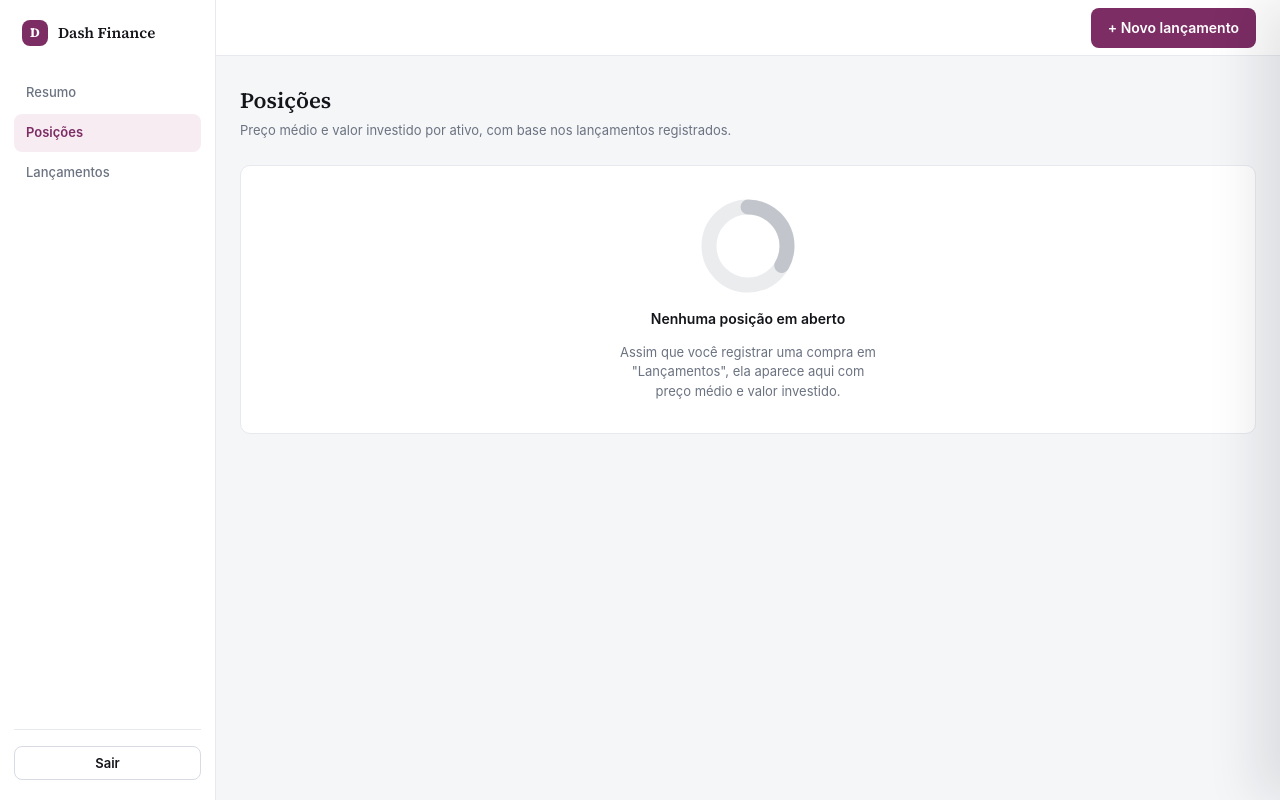
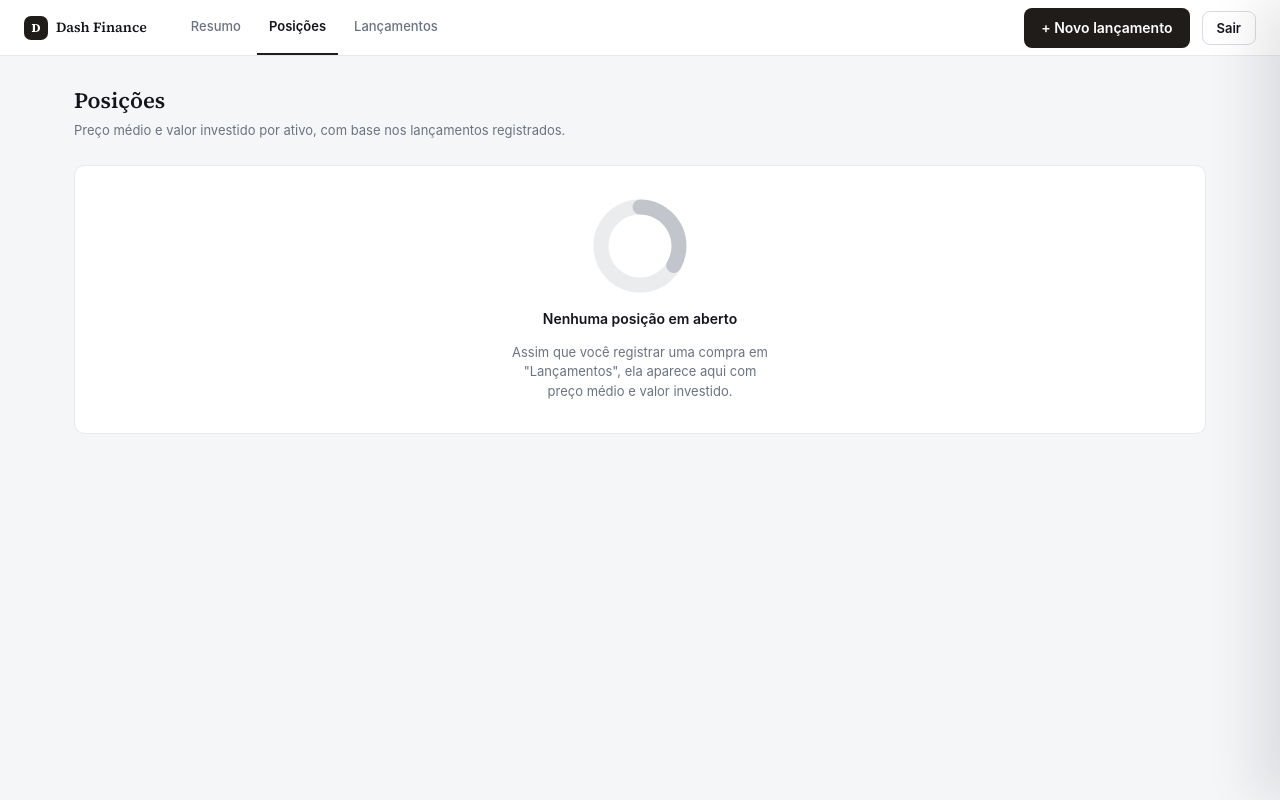
Before and after one commit to BitCoderSoft/findash, a Django app: page /posicoes/ in a window 1280 px wide. Run offline with Django 5.2, Linux system fonts and the light colour scheme; the visitor is signed in with stand-in values (Sample User, id 1); data that the repository does not hold is empty.

Commit message:
reverte sidebar pra topbar horizontal, acento vira grafite
Usuario rejeitou a sidebar (achou horrivel) e ficou em duvida com o
acento berry (leu como lilas). Volta a navegacao pro topbar horizontal
de antes (sticky), removendo _sidebar.html e as classes .sidebar*/
.main-area/.page-topbar. Miolo (KPI hero, donut com total no centro,
serif nos titulos/numeros) mantido - so a navegacao e a cor voltaram
atras.

Troca --color-primary de berry (#7c2d64) pra grafite quase-preto
(#201c1a): testei amber/copper como alternativa mais quente e falhou
no validador da dataviz por ficar proximo demais do vermelho de perda
(ΔE normal-vision 11.6, abaixo do piso de 15). Com vermelho, laranja,
amarelo, verde, aqua e azul ja ocupados por semantica/categoria, sobra
pouco espaco de matiz pra um 2o acento cromatico sem colidir -
acromatico (grafite) resolve isso de vez, sem competir com nenhuma cor
de dado.

```diff
--- a/investments/static/investments/css/base.css
+++ b/investments/static/investments/css/base.css
@@ -16,9 +20,9 @@
     --color-text-muted: #6b7280;
     --color-text-subtle: #9aa0ab;
 
-    --color-primary: #7c2d64;
-    --color-primary-hover: #5f2150;
-    --color-primary-soft: #f8ecf3;
+    --color-primary: #201c1a;
+    --color-primary-hover: #3a332e;
+    --color-primary-soft: #f1efec;
 
     --color-success: #17803d;
     --color-success-bg: #e3f6ea;
@@ -26,8 +30,8 @@
     --color-danger-bg: #fbe9e8;
     --color-neutral-bg: #eef0f3;
 
-    --color-brand-panel-1: #170f16;
-    --color-brand-panel-2: #3a1830;
+    --color-brand-panel-1: #17161a;
+    --color-brand-panel-2: #2b2a30;
 
     /* Radius */
     --radius-sm: 8px;
@@ -50,8 +54,6 @@
 
     --font: -apple-system, BlinkMacSystemFont, "Segoe UI", Roboto, Helvetica, Arial, sans-serif;
     --font-display: "Source Serif 4", Georgia, "Times New Roman", serif;
-
-    --sidebar-width: 216px;
 }
 
 *, *::before, *::after {
@@ -329,41 +331,38 @@
 }
 
 /* ---------------------------------------------------------------
-   App shell (sidebar fixa + área principal)
+   App shell (topbar horizontal — sidebar tentada e rejeitada pelo
+   usuário nesta rodada, ver AGENTS.md)
    --------------------------------------------------------------- */
 
 .app-shell {
     min-height: 100vh;
-    display: flex;
 }
 
-.sidebar {
-    position: fixed;
+.topbar {
+    position: sticky;
     top: 0;
-    left: 0;
-    bottom: 0;
-    width: var(--sidebar-width);
+    z-index: 20;
     display: flex;
-    flex-direction: column;
-    padding: 20px 14px;
+    align-items: center;
+    gap: 32px;
+    height: 56px;
+    padding: 0 24px;
     background: var(--color-surface);
-    border-right: 1px solid var(--color-border);
-    z-index: 20;
+    border-bottom: 1px solid var(--color-border);
 }
 
-.sidebar-brand {
+.brand {
     display: flex;
     align-items: center;
-    gap: 10px;
-    padding: 0 8px;
-    margin-bottom: 28px;
+    gap: 8px;
     flex-shrink: 0;
 }
 
 .brand-mark {
-    width: 26px;
-    height: 26px;
-    border-radius: 8px;
+    width: 24px;
+    height: 24px;
+    border-radius: 7px;
     background: var(--color-primary);
     color: #fff;
     display: flex;
@@ -371,43 +370,42 @@
     justify-content: center;
     font-weight: 700;
     font-family: var(--font-display);
-    font-size: var(--text-sm);
-    flex-shrink: 0;
+    font-size: var(--text-xs);
 }
 
 .brand-name {
     font-family: var(--font-display);
     font-weight: 600;
-    font-size: var(--text-md);
-    white-space: nowrap;
+    font-size: var(--text-base);
 }
 
-.sidebar-nav {
+.main-nav {
     display: flex;
-    flex-direction: column;
-    gap: 2px;
+    align-items: center;
+    gap: 4px;
+    height: 100%;
+    overflow-x: auto;
 }
 
 .nav-item {
     display: flex;
     align-items: center;
-    height: 38px;
+    height: 100%;
     padding: 0 12px;
-    border-radius: var(--radius-sm);
     font-size: var(--text-sm);
     font-weight: 500;
     color: var(--color-text-muted);
+    border-bottom: 2px solid transparent;
     white-space: nowrap;
 }
 
 a.nav-item:hover {
-    background: var(--color-neutral-bg);
     color: var(--color-text);
 }
 
 .nav-item.active {
-    background: var(--color-primary-soft);
-    color: var(--color-primary);
+    color: var(--color-text);
+    border-bottom-color: var(--color-primary);
     font-weight: 600;
 }
 
@@ -416,35 +414,12 @@
     cursor: not-allowed;
 }
 
-.sidebar-footer {
-    margin-top: auto;
-    padding-top: 16px;
-    border-top: 1px solid var(--color-border);
+.topbar-actions {
+    margin-left: auto;
     flex-shrink: 0;
-}
-
-.sidebar-footer form,
-.sidebar-footer .button {
-    width: 100%;
-}
-
-.main-area {
-    flex: 1;
-    min-width: 0;
-    margin-left: var(--sidebar-width);
-}
-
-.page-topbar {
-    position: sticky;
-    top: 0;
-    z-index: 15;
     display: flex;
     align-items: center;
-    justify-content: flex-end;
-    height: 56px;
-    padding: 0 24px;
-    background: var(--color-surface);
-    border-bottom: 1px solid var(--color-border);
+    gap: 12px;
 }
 
 .page-content {
--- a/investments/templates/investments/_sidebar.html
+++ /dev/null
@@ -1,17 +0,0 @@
-<aside class="sidebar">
-    <div class="sidebar-brand">
-        <span class="brand-mark">D</span>
-        <span class="brand-name">Dash Finance</span>
-    </div>
-    <nav class="sidebar-nav">
-        <a href="{% url 'dashboard' %}" class="nav-item {% if active == 'dashboard' %}active{% endif %}">Resumo</a>
-        <a href="{% url 'posicoes' %}" class="nav-item {% if active == 'posicoes' %}active{% endif %}">Posições</a>
-        <a href="{% url 'transacoes' %}" class="nav-item {% if active == 'transacoes' %}active{% endif %}">Lançamentos</a>
-    </nav>
-    <div class="sidebar-footer">
-        <form method="post" action="{% url 'logout' %}">
-            {% csrf_token %}
-            <button type="submit" class="button ghost">Sair</button>
-        </form>
-    </div>
-</aside>
--- a/investments/templates/investments/posicoes.html
+++ b/investments/templates/investments/posicoes.html
@@ -4,12 +4,24 @@
 
 {% block content %}
 <div class="app-shell">
-    {% include 'investments/_sidebar.html' with active='posicoes' %}
-
-    <div class="main-area">
-        <header class="page-topbar">
+    <header class="topbar">
+        <div class="brand">
+            <span class="brand-mark">D</span>
+            <span class="brand-name">Dash Finance</span>
+        </div>
+        <nav class="main-nav">
+            <a href="{% url 'dashboard' %}" class="nav-item">Resumo</a>
+            <a href="{% url 'posicoes' %}" class="nav-item active">Posições</a>
+            <a href="{% url 'transacoes' %}" class="nav-item">Lançamentos</a>
+        </nav>
+        <div class="topbar-actions">
             <button type="button" class="button primary" data-drawer-open="drawer-transacao">+ Novo lançamento</button>
-        </header>
+            <form method="post" action="{% url 'logout' %}">
+                {% csrf_token %}
+                <button type="submit" class="button ghost">Sair</button>
+            </form>
+        </div>
+    </header>
 
     <main class="page-content">
         <div class="page-heading">
@@ -55,7 +67,6 @@
             </div>
         {% endif %}
     </main>
-    </div>
 </div>
 
 {% include 'investments/_drawer_transacao.html' %}
```
Also changed, not shown: other parts of investments/static/investments/css/base.css (+9 -49 lines), investments/templates/investments/dashboard.html (+17 -6 lines), investments/templates/investments/transacoes.html (+17 -6 lines).
